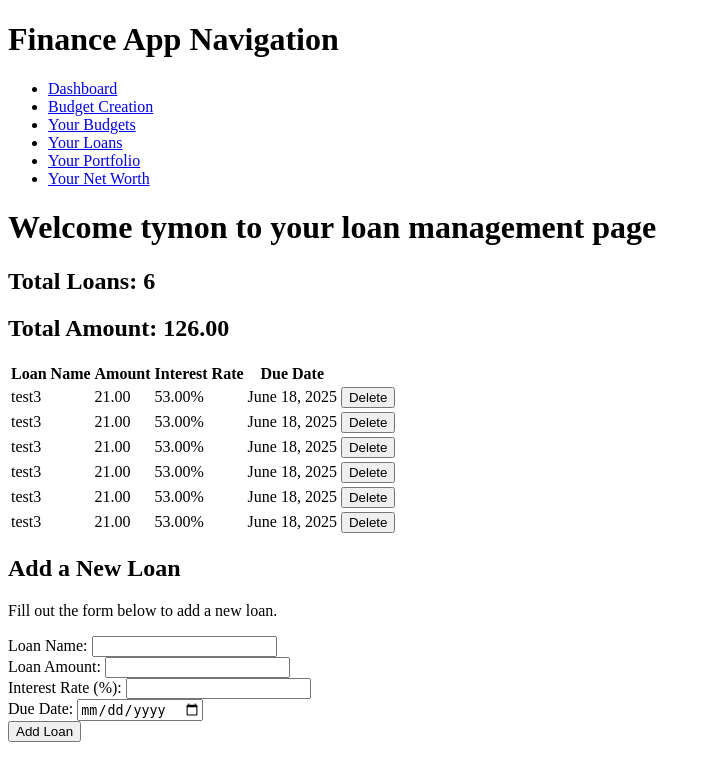
After one commit to tymoneq/finance_app, a Django app: page /dashboard/loans/ in a window 1280 px wide. The commit adds this page. Shown: the top 781 px of the page, without its empty margins (0-711 px from the left). Run offline with Django 5.2, Linux system fonts and the light colour scheme; a user stored in the database is signed in; data comes from the database, SQL or seed files in the repository; both versions use the stored data as it was after the commit.

Commit message:
added budget view list, loans view and loans delete now working on adding portfolio and networth pages

```diff
--- a/finance_app/dashboard/forms.py
+++ b/finance_app/dashboard/forms.py
@@ -1,5 +1,6 @@
 from django import forms
 from django.core.validators import MinValueValidator, MaxValueValidator
+from .models import Loans
 
 CATEGORY_CHOICES = [
     ("education", "Education"),
@@ -35,8 +36,45 @@ class BudgetForm(forms.Form):
 class AllocationForm(forms.Form):
     category = forms.ChoiceField(choices=CATEGORY_CHOICES, label="Category")
     percentage = forms.DecimalField(
-        max_digits=5, decimal_places=2, label="Percentage of Income", validators=[
-            MinValueValidator(0.01),
-            MaxValueValidator(100.00)
-        ]
+        max_digits=5,
+        decimal_places=2,
+        label="Percentage of Income",
+        validators=[MinValueValidator(0.01), MaxValueValidator(100.00)],
     )
+
+
+class LoanForm(forms.ModelForm):
+    class Meta:
+        model = Loans
+        fields = ["loan_name", "amount", "interest_rate", "due_date"]
+        widgets = {
+            "due_date": forms.DateInput(attrs={"type": "date"}),
+        }
+        labels = {
+            "loan_name": "Loan Name",
+            "amount": "Loan Amount",
+            "interest_rate": "Interest Rate (%)",
+            "due_date": "Due Date",
+        }
+        help_texts = {
+            "amount": "Enter the total amount of the loan.",
+            "interest_rate": "Enter the annual interest rate in percentage.",
+            "due_date": "Select the due date for the loan repayment.",
+        }
+        error_messages = {
+            "loan_name": {
+                "max_length": "This loan name is too long.",
+                "required": "Please enter a loan name.",
+            },
+            "amount": {
+                "required": "Please enter the loan amount.",
+                "invalid": "Enter a valid amount.",
+            },
+            "interest_rate": {
+                "required": "Please enter the interest rate.",
+                "invalid": "Enter a valid interest rate.",
+            },
+            "due_date": {
+                "required": "Please select a due date.",
+            },
+        }
--- /dev/null
+++ b/finance_app/dashboard/functions/loans_total_amount.py
@@ -0,0 +1,5 @@
+
+
+def calculate_total_loan_amount(user):
+    total_amount = sum(loan.amount for loan in user.loans.all())
+    return total_amount
--- a/finance_app/dashboard/templates/dashboard/include/header.html
+++ b/finance_app/dashboard/templates/dashboard/include/header.html
@@ -5,10 +5,9 @@
                 <li><a href="{% url 'dashboard' %}">Dashboard</a></li>
                 <li><a href="{% url 'budget_creation' %}">Budget Creation</a></li>
                 <li><a href="{% url 'your_budget' %}">Your Budgets</a></li>
-                <li><a href="{% url 'credit' %}">Credit</a></li>
-                <li><a href="{% url 'investments' %}">Investments</a></li>
-                <li><a href="{% url 'portfolio' %}">Portfolio</a></li>
-                <li><a href="{% url 'net_worth' %}">Net Worth</a></li>
+                <li><a href="{% url 'loans' %}">Your Loans</a></li>
+                <li><a href="{% url 'portfolio' %}">Your Portfolio</a></li>
+                <li><a href="{% url 'net_worth' %}">Your Net Worth</a></li>
             </ul>
         </nav>
     </header>
--- /dev/null
+++ b/finance_app/dashboard/templates/dashboard/loan_view.html
@@ -0,0 +1,65 @@
+{% extends "base.html" %}
+
+{% block title %}
+{{ user.username }}'s Loans View
+{% endblock %}
+
+{% block content %}
+{% include 'dashboard/include/header.html' %}
+
+<h1>Welcome {{ user.username }} to your loan management page</h1>
+
+{% if loans %}
+    <div class="loan-summary">
+        <h2>Total Loans: {{ loans|length }}</h2>
+        <h2>Total Amount: {{ total_amount }}</h2>
+    </div>
+
+    <table>
+        <thead>
+            <tr>
+                <th>Loan Name</th>
+                <th>Amount</th>
+                <th>Interest Rate</th>
+                <th>Due Date</th>
+            </tr>
+        </thead>
+        <tbody>
+            {% for loan in loans %}
+                <tr>
+                    <td>{{ loan.loan_name }}</td>
+                    <td>{{ loan.amount }}</td>
+                    <td>{{ loan.interest_rate }}%</td>
+                    <td>{{ loan.due_date }}</td>
+                    <td><form method="post" action="{% url 'loan_delete' loan.id %}">
+                        {% csrf_token %}
+                        <button type="submit" onclick="return confirm('Are you sure you want to delete this loan?');">Delete</button>
+                    </form></td>
+                </tr>
+            {% endfor %}
+        </tbody>
+    </table>
+
+{% else %}
+    <p>No loans found for this user.</p>
+{% endif %}
+
+
+<form method="post">
+
+    <h2>Add a New Loan</h2>
+    <p>Fill out the form below to add a new loan.</p>
+    {% csrf_token %}
+    <div id="formset-container">
+            {% for field in loan_form %}
+                <div class="formset-form">
+                    {{ field.label_tag }} {{ field }} {{ field.errors }}
+                </div>
+            {% endfor %}
+        </div>
+
+    <button type="submit">Add Loan</button>
+</form>
+
+
+{% endblock %}
--- a/finance_app/dashboard/urls.py
+++ b/finance_app/dashboard/urls.py
@@ -6,8 +6,10 @@ urlpatterns = [
     path('', views.DashboardView.as_view(), name='dashboard'),
     path('budget_creation/', views.BudgetView.as_view(), name='budget_creation'),
     path('your_budget/', views.BudgetListView.as_view(), name='your_budget'),
-    path('credit/', views.CreditView.as_view(), name='credit'),
-    path('investments/', views.InvestmentsView.as_view(), name='investments'),
+    path('budget/<int:pk>/', views.BudgetDetailView.as_view(), name='budget_detail'),
+    path('budget_delete/<int:pk>/', views.BudgetDeleteView.as_view(), name='budget_delete'),
+    path('loans/', views.LoanView.as_view(), name='loans'),
+    path('loan_delete/<int:pk>/', views.LoanDeleteView.as_view(), name='loan_delete'),
     path('portfolio/', views.PortfolioView.as_view(), name='portfolio'),
     path('net-worth/', views.NetWorthView.as_view(), name='net_worth'),
 ]
--- a/finance_app/dashboard/views.py
+++ b/finance_app/dashboard/views.py
@@ -1,11 +1,13 @@
 from django.shortcuts import render
 from django.views import View
-from django.views.generic import TemplateView, ListView
+from django.views.generic import TemplateView, ListView, DeleteView
 from django.http import HttpResponseRedirect
-from .forms import BudgetForm, AllocationForm
-from .functions.pieChart import create_pie_chart
+from .forms import BudgetForm, AllocationForm, LoanForm
+from django.urls import reverse_lazy
+from .functions.pieChart import create_pie_chart_from_form, create_pie_chart_from_budget
+from .functions.loans_total_amount import calculate_total_loan_amount
 from django.forms import formset_factory
-from .models import Budget, Category
+from .models import Budget, Category, Loans
 from django.contrib.auth.mixins import LoginRequiredMixin
 
 
@@ -17,6 +19,7 @@ AllocationFormSet = formset_factory(
 
 class DashboardView(TemplateView):
     template_name = "dashboard/dashboard.html"
+
 
 class BudgetView(LoginRequiredMixin, View):
     """View for managing the budget.
@@ -50,7 +53,7 @@ class BudgetView(LoginRequiredMixin, View):
 
             # creating pie chart
             if action == "submit_budget":
-                context = create_pie_chart(budget_form, formset, context)
+                context = create_pie_chart_from_form(budget_form, formset, context)
 
             if action == "save_budget":
                 # Save the budget and allocations
@@ -58,7 +61,9 @@ class BudgetView(LoginRequiredMixin, View):
                 money_amount = budget_form.cleaned_data.get("money_amount")
                 user = request.user
 
-                budget = Budget.objects.create(user_name=user, budget_name=budget_name, amount=money_amount)
+                budget = Budget.objects.create(
+                    user_name=user, budget_name=budget_name, amount=money_amount
+                )
                 budget.save()
 
                 for form in formset:
@@ -67,11 +72,17 @@ class BudgetView(LoginRequiredMixin, View):
                     percentage = form.cleaned_data.get("percentage")
 
                     if category_name and percentage:
-                        category = Category.objects.create(category_name=category_name, percentage=percentage, budget=budget)
+                        category = Category.objects.create(
+                            category_name=category_name,
+                            percentage=percentage,
+                            budget=budget,
+                        )
                         category.save()
 
                 context["message"] = "Budget and allocations saved successfully."
-                context = create_pie_chart(budget_form, formset, context)
+                context = create_pie_chart_from_form(budget_form, formset, context)
+                context["budget"] = BudgetForm(prefix="budget")  # Reset the budget form
+                context["formset"] = AllocationFormSet(prefix="allocations")  # Reset the
 
             return render(request, "dashboard/budget_creation.html", context)
 
@@ -87,12 +98,66 @@ class BudgetListView(LoginRequiredMixin, ListView):
         return Budget.objects.prefetch_related("allocations")
 
 
-class CreditView(TemplateView):
-    pass
+class BudgetDetailView(LoginRequiredMixin, TemplateView):
+    template_name = "dashboard/budget_detail_view.html"
+
+    def get_context_data(self, **kwargs):
+        context = super().get_context_data(**kwargs)
+        budget_id = self.kwargs.get("pk")
+        budget = Budget.objects.prefetch_related("allocations").get(id=budget_id)
+        context["budget"] = budget
+        context["allocations"] = budget.allocations.all()
+        # Create pie chart from budget allocations
+        context = create_pie_chart_from_budget(context, budget.amount)
+        return context
+
+class BudgetDeleteView(LoginRequiredMixin, DeleteView):
+    model = Budget
+    success_url = reverse_lazy("your_budget")
 
 
-class InvestmentsView(TemplateView):
-    pass
+
+class LoanView(LoginRequiredMixin, View):
+    """View for managing loan-related information.
+    This view handles displaying loan information and processing any related actions."""
+
+    def get(self, request, *args, **kwargs):
+        context = {
+            "loan_form": LoanForm(prefix="loan"),
+        }
+        # Fetching loans related to the user
+        user_loans = request.user.loans.all()
+        if user_loans.exists():
+            context["loans"] = user_loans
+            context["total_amount"] = calculate_total_loan_amount(request.user)
+        else:
+            context["message"] = "No loans found for this user."
+
+        return render(request, "dashboard/loan_view.html", context)
+
+    def post(self, request, *args, **kwargs):
+        loan_form = LoanForm(request.POST, prefix="loan")
+        context = {"loan_form": loan_form}
+
+        if loan_form.is_valid():
+            loan = loan_form.save(commit=False)
+            loan.user_name = request.user  # Associate the loan with the logged-in user
+            loan.save()
+            context["message"] = "Loan created successfully."
+            user_loans = request.user.loans.all()
+            context["loans"] = user_loans
+            context["loan_form"] = LoanForm(
+                prefix="loan"
+            )  # Reset the form for new entry
+
+        context["total_amount"] = calculate_total_loan_amount(request.user)
+
+        return render(request, "dashboard/loan_view.html", context)
+
+
+class LoanDeleteView(LoginRequiredMixin, DeleteView):
+    model = Loans
+    success_url = reverse_lazy("loans")
 
 
 class PortfolioView(TemplateView):
```
Also changed, not shown: finance_app/dashboard/functions/pieChart.py (+58 -20 lines), finance_app/dashboard/models.py (+30 -1 lines), finance_app/dashboard/templates/dashboard/budget_detail_view.html (added, +20 -0 lines), finance_app/dashboard/templates/dashboard/include/budget_details.html (added, +9 -0 lines), finance_app/dashboard/templates/dashboard/user_budgets.html (+8 -8 lines), finance_app/dashboard/migrations/0004_loans.py (added), finance_app/dashboard/migrations/0005_alter_loans_amount_alter_loans_interest_rate_and_more.py (added), finance_app/dashboard/templates/dashboard/credits.html (deleted), finance_app/db.sqlite3.
